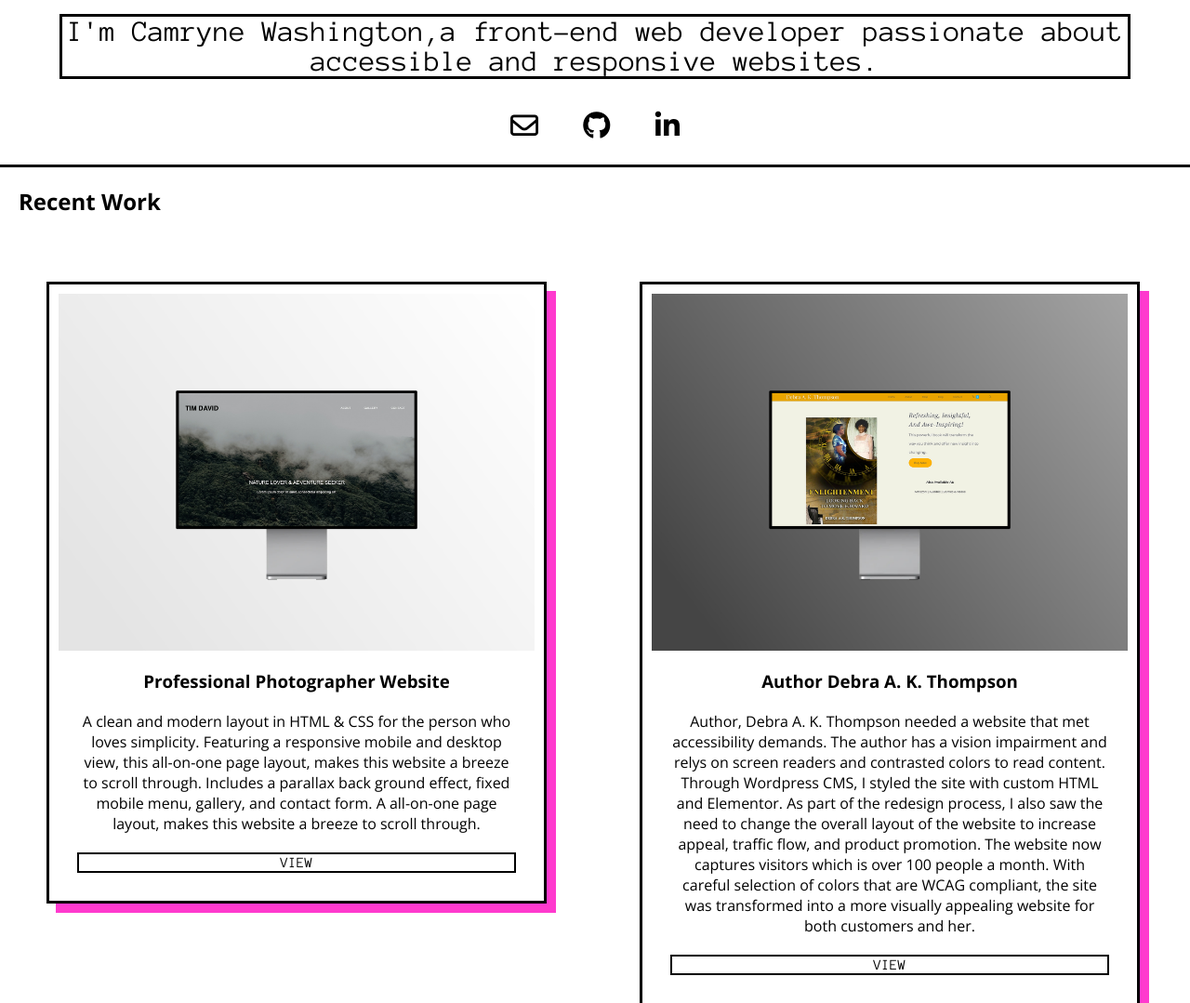
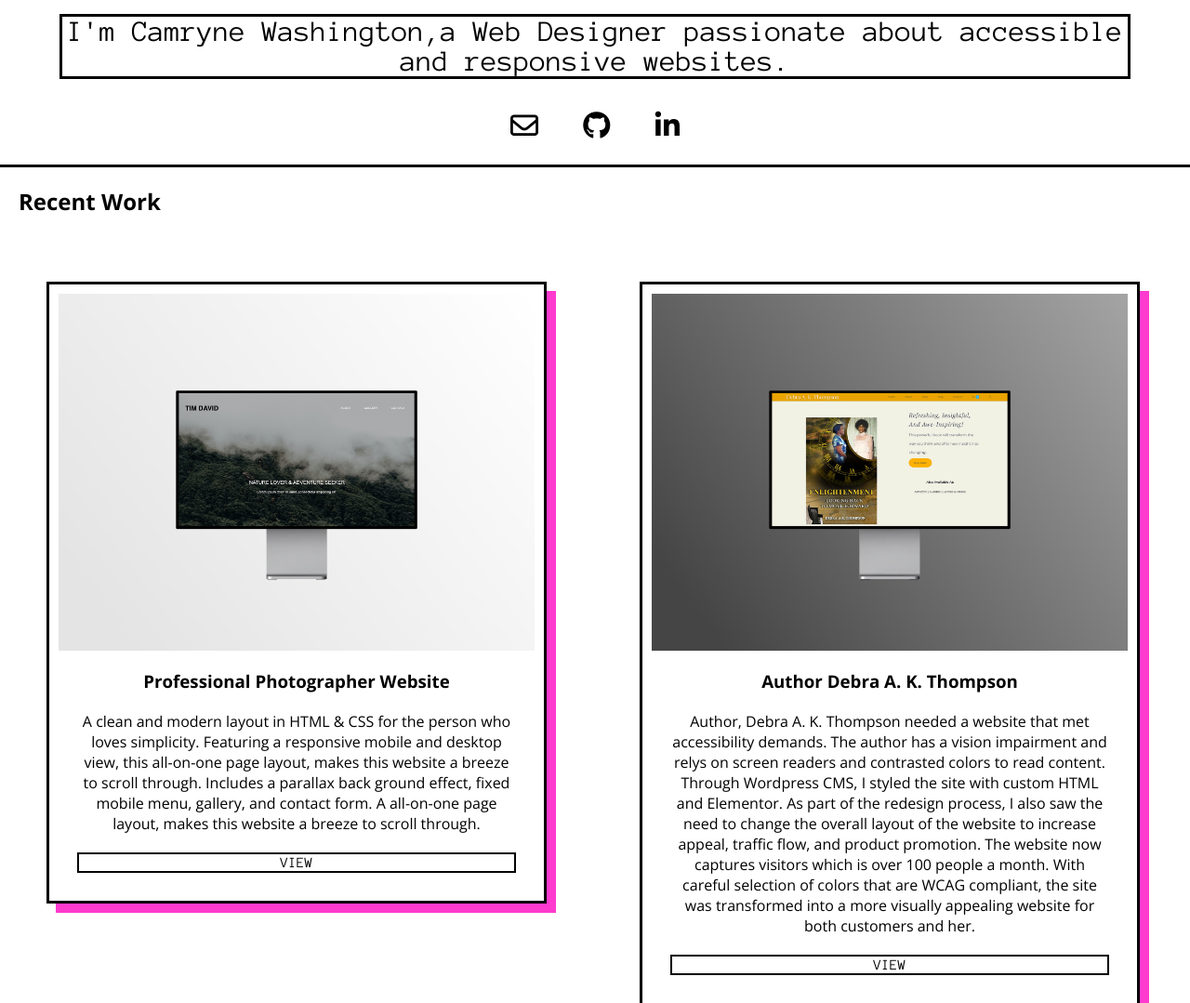
Before and after one commit to CamryneWashington/camryne.washington, a plain HTML site: page index.html in a window 1280 px wide. Shown: the top 1079 px of the page at 93% size. Drawn offline with nearby package versions, Linux system fonts and the light colour scheme.

Commit message:
Update index.html

```diff
--- a/index.html
+++ b/index.html
@@ -13,7 +13,7 @@
 	<body>
 			<header id="sidebar">
 					 <div class="border-box">
-					  <h1><strong>I'm Camryne Washington,</strong>a front-end web developer
+					  <h1><strong>I'm Camryne Washington,</strong>a Web Designer
 					   passionate about accessible and responsive websites.<br />
 					  </h1>
 				     </div>
```
